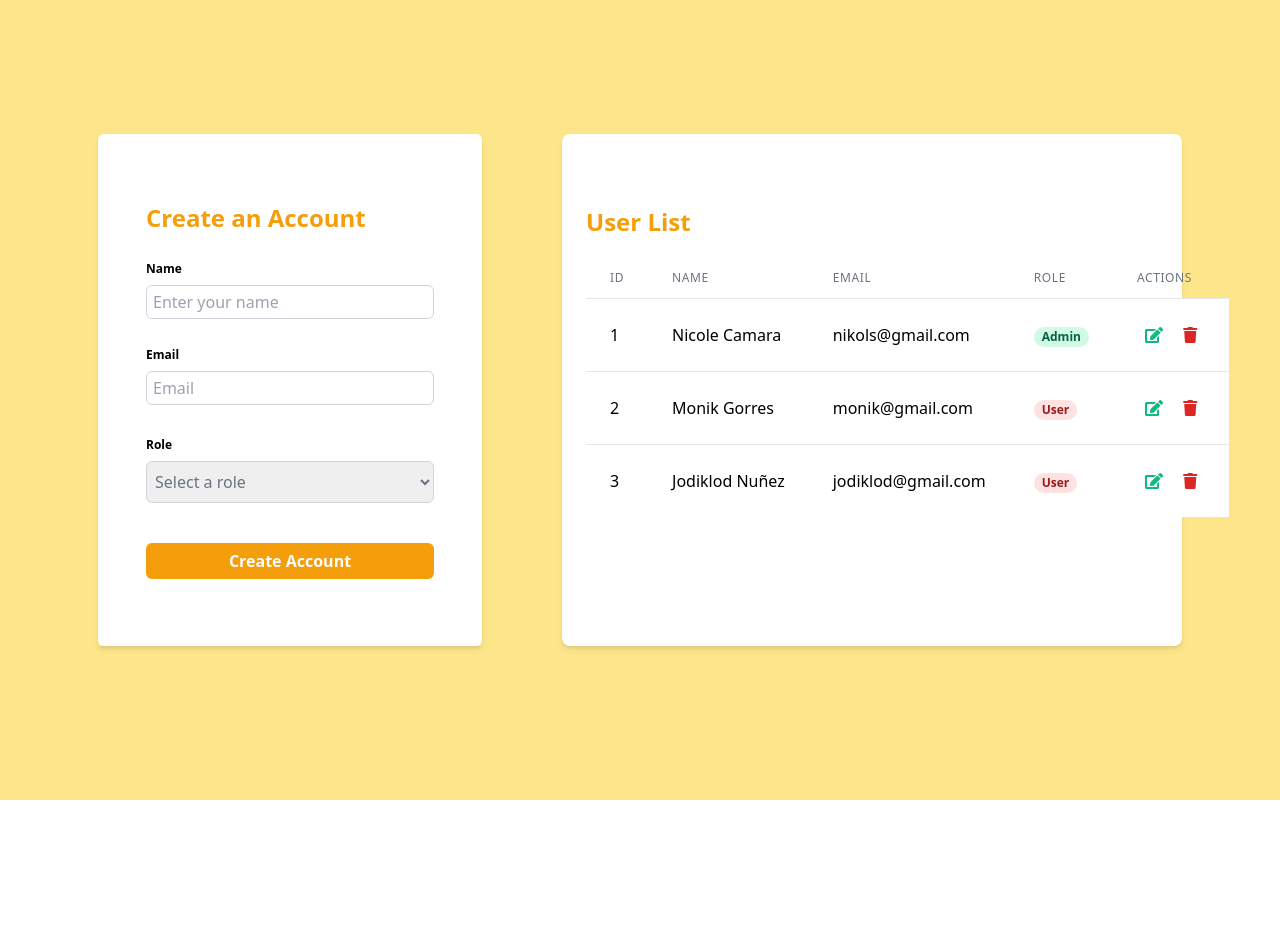
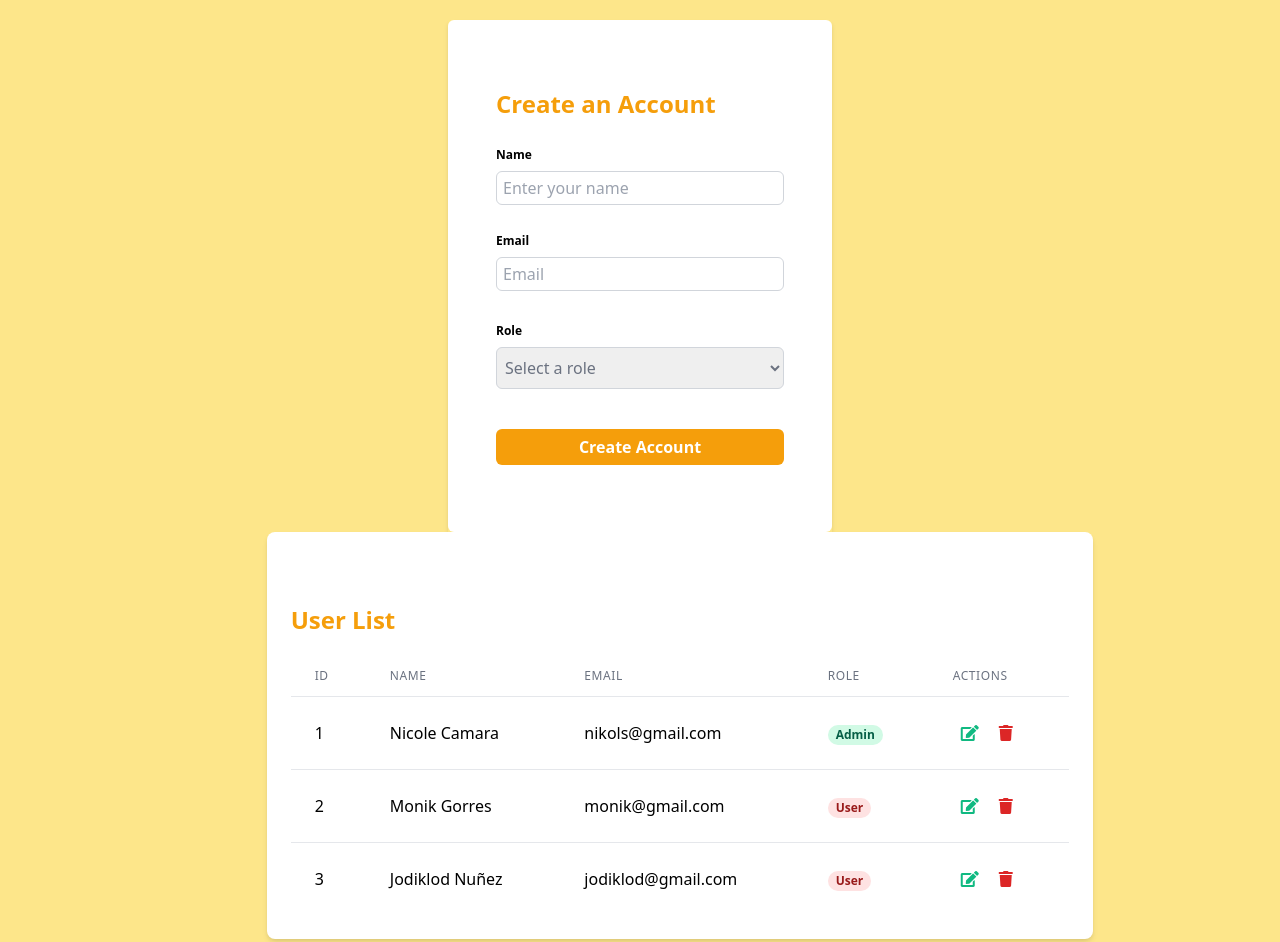
Before and after one commit to NicssCamara/web-systems-technologies, a website: page account-with-table.html in a window 1280 px wide. Before the commit the page ends 800 px from the top, so only its background shows below. Drawn offline with nearby package versions, Linux system fonts and the light colour scheme.

Commit message:
finished output

```diff
--- a/account-with-table.html
+++ b/account-with-table.html
@@ -63,7 +63,7 @@
 
 
 <!--Table-->
-<div class="ml-20 md:w-full lg:w-1/2 bg-white rounded-lg shadow-md p-6 mt-4 md:mt-0">
+<div class="ml-20 md:w-full lg:w-2/3 bg-white rounded-lg shadow-md p-6 mt-4 md:mt-0">
     <!-- Heading -->
     <h1 class="top-10 h-15 pt-12 mb-5 text-2xl font-bold text-yellow-500">User List</h1>
 
```
